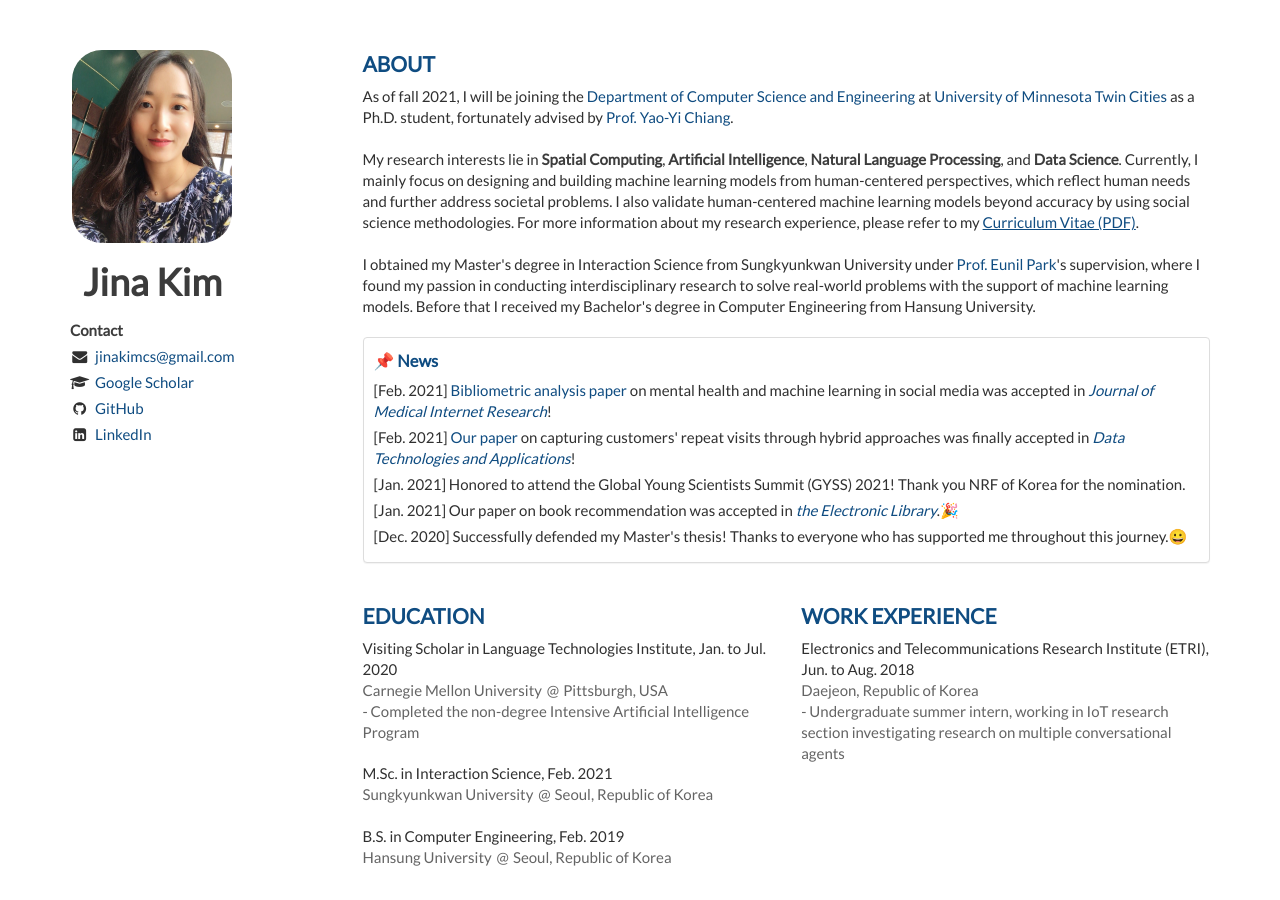
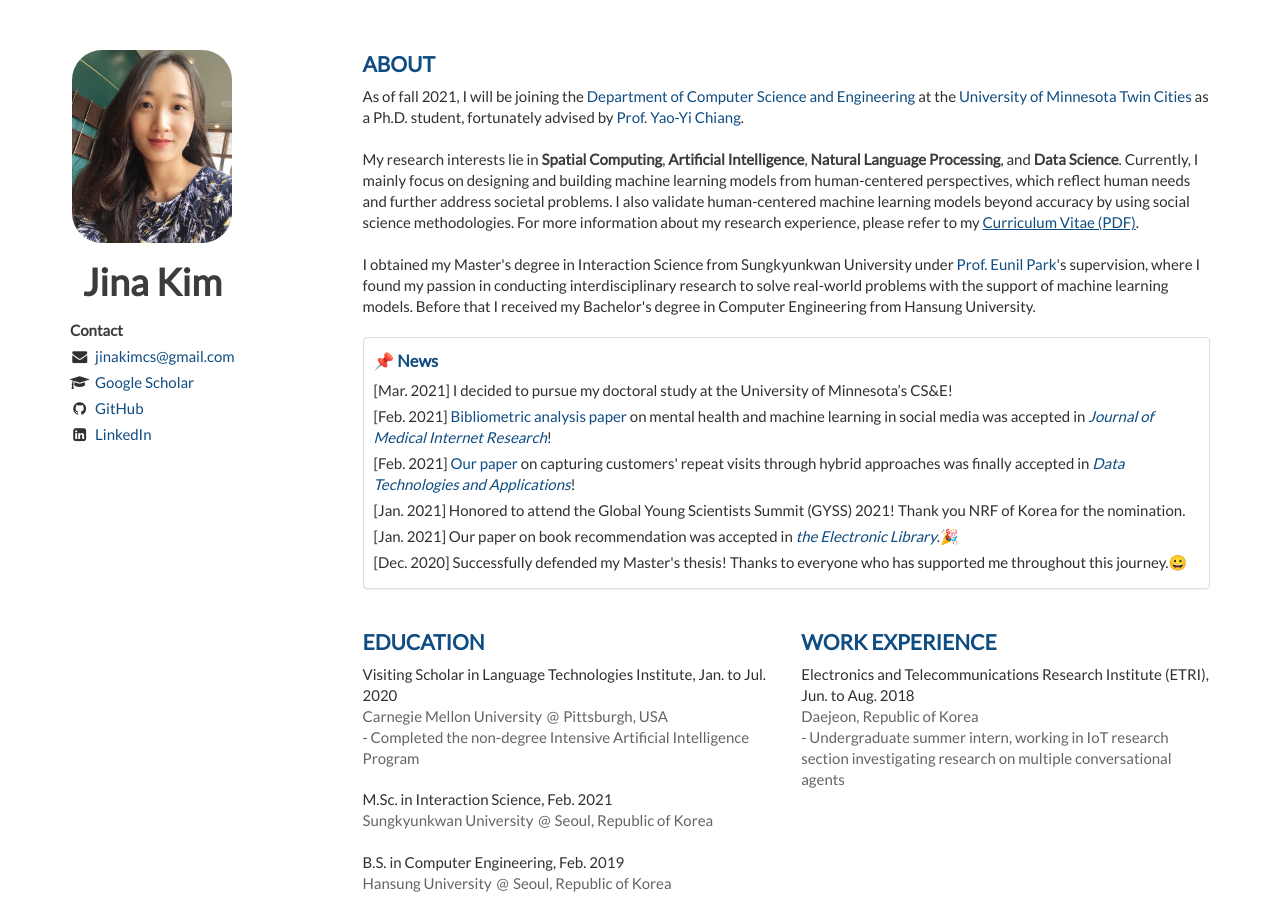
Before and after one commit to Jina-Kim/Jina-Kim.github.io, a Jekyll site: the page built from index.html, in a window 1280 px wide and 900 px high. Built offline with Jekyll 4.4.1, drawn with Linux system fonts in a browser that asks for light colours; nearby versions of some CDN libraries; the list of posts is cut into pages by our own code.

Commit message:
Update about.html

```diff
--- a/_includes/about.html
+++ b/_includes/about.html
@@ -2,7 +2,7 @@
     <h1>About</h1>
     <article>
         <p>
-          As of fall 2021, I will be joining the <a href="https://cse.umn.edu/cs">Department of Computer Science and Engineering</a> at <a href="https://twin-cities.umn.edu">University of Minnesota Twin Cities</a> as a Ph.D. student, fortunately advised by <a href="https://yaoyichi.github.io">Prof. Yao-Yi Chiang</a>.
+          As of fall 2021, I will be joining the <a href="https://cse.umn.edu/cs">Department of Computer Science and Engineering</a> at the <a href="https://twin-cities.umn.edu">University of Minnesota Twin Cities</a> as a Ph.D. student, fortunately advised by <a href="https://yaoyichi.github.io">Prof. Yao-Yi Chiang</a>.
           <br><br>
           My research interests lie in <em>Spatial Computing</em>, <em>Artificial Intelligence</em>, <em>Natural Language Processing</em>, and <em>Data Science</em>.
           Currently, I mainly focus on designing and building machine learning models from human-centered perspectives, which reflect human needs and further address societal problems. I also validate human-centered machine learning models beyond accuracy by using social science methodologies.
@@ -17,6 +17,7 @@
       <div class="panel-body">
             <h2>📌 News</h2>
             <ul class="list-unstyled">
+                <li>[Mar. 2021] I decided to pursue my doctoral study at the University of Minnesota’s CS&E! </li>
                 <li>[Feb. 2021] <a href="https://www.jmir.org/2021/3/e24870/">Bibliometric analysis paper</a> on mental health and machine learning in social media was accepted in <i><a href="https://www.jmir.org/">Journal of Medical Internet Research</a></i>!</li>
                 <li>[Feb. 2021] <a href="https://doi.org/10.1108/DTA-06-2020-0123">Our paper</a> on capturing customers' repeat visits through hybrid approaches was finally accepted in <i><a href="https://www.emeraldgrouppublishing.com/journal/dta">Data Technologies and Applications</a></i>!</li>
                 <li>[Jan. 2021] Honored to attend the Global Young Scientists Summit (GYSS) 2021! Thank you NRF of Korea for the nomination.</li>
```
